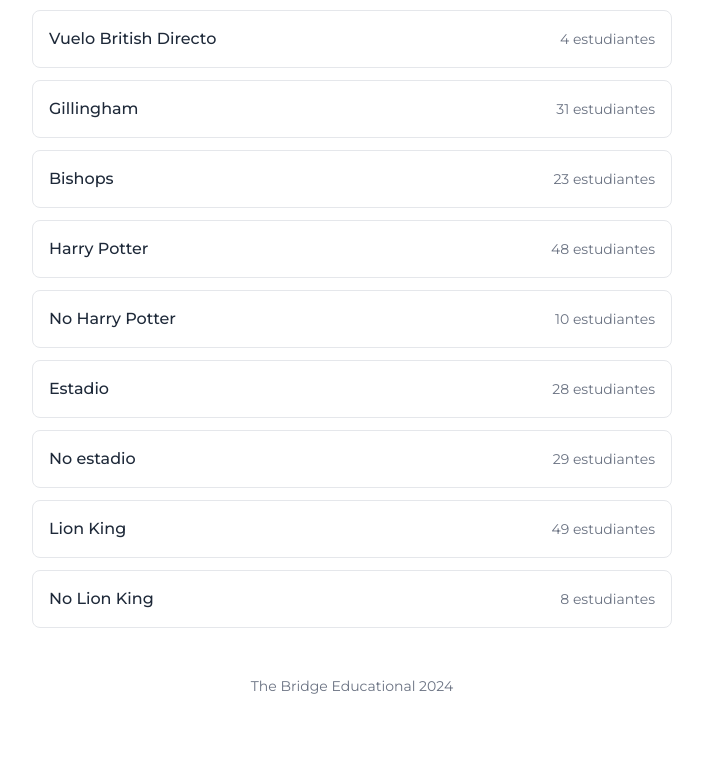
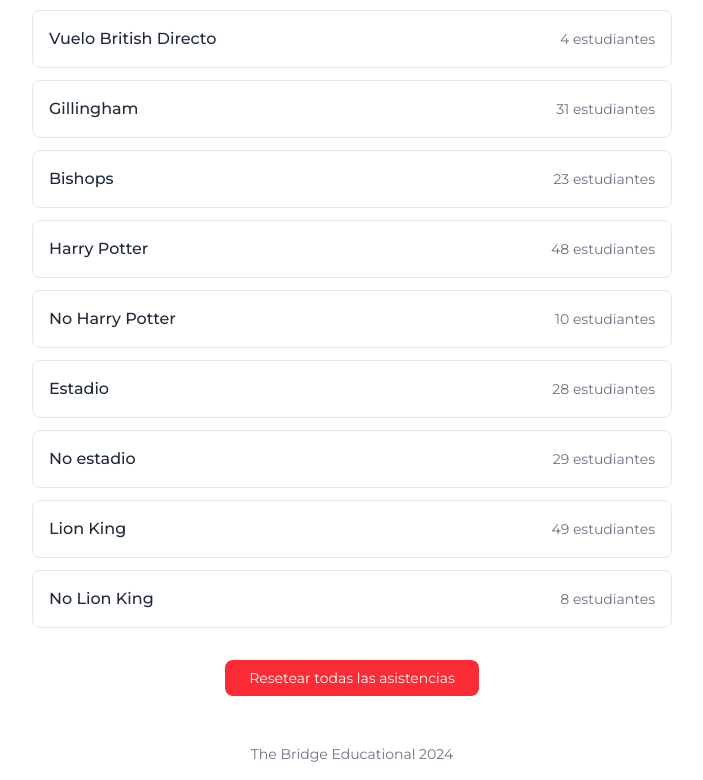
Before and after one commit to BridgeEducational/lista-the-bridge, a Next.js app: page / in a window 1280 px wide. Shown: the part 616-1396 px from the top of the page, without its empty margins (288-991 px from the left). Before the commit the page ends 1328 px from the top, so only its background shows below. Built offline with nearby package versions, Linux system fonts and the light colour scheme.

Commit message:
resetear

```diff
--- a/src/app/page.tsx
+++ b/src/app/page.tsx
@@ -1,5 +1,5 @@
 'use client';
-import { useState } from 'react';
+import { useState, useEffect } from 'react';
 import Image from 'next/image';
 
 // Datos de los grupos y estudiantes
@@ -440,6 +440,23 @@ export default function Home() {
   const [asistencias, setAsistencias] = useState<Record<string, Record<string, boolean>>>({});
   const [grupoSeleccionado, setGrupoSeleccionado] = useState<string | null>(null);
 
+  // Cargar asistencias desde localStorage al montar el componente
+  useEffect(() => {
+    const savedAsistencias = localStorage.getItem('asistencias');
+    if (savedAsistencias) {
+      try {
+        setAsistencias(JSON.parse(savedAsistencias));
+      } catch (error) {
+        console.error('Error al cargar asistencias:', error);
+      }
+    }
+  }, []);
+
+  // Guardar asistencias en localStorage cada vez que cambien
+  useEffect(() => {
+    localStorage.setItem('asistencias', JSON.stringify(asistencias));
+  }, [asistencias]);
+
   const toggleAsistencia = (grupoId: string, estudiante: string) => {
     setAsistencias(prev => ({
       ...prev,
@@ -448,6 +465,11 @@ export default function Home() {
         [estudiante]: !prev[grupoId]?.[estudiante]
       }
     }));
+  };
+
+  const resetAsistencias = () => {
+    setAsistencias({});
+    localStorage.removeItem('asistencias');
   };
 
   const grupoActual = grupos.find(g => g.id === grupoSeleccionado);
@@ -519,6 +541,16 @@ export default function Home() {
           </div>
         ) : null}
 
+        {/* Botón de Reset */}
+        <div className="mt-8 text-center">
+          <button
+            onClick={resetAsistencias}
+            className="px-6 py-2 bg-red-500 text-white rounded-lg hover:bg-red-600 transition-colors text-sm"
+          >
+            Resetear todas las asistencias
+          </button>
+        </div>
+
         <footer className="mt-12 text-center text-sm text-gray-500">
           <p>The Bridge Educational 2024</p>
         </footer>
```
